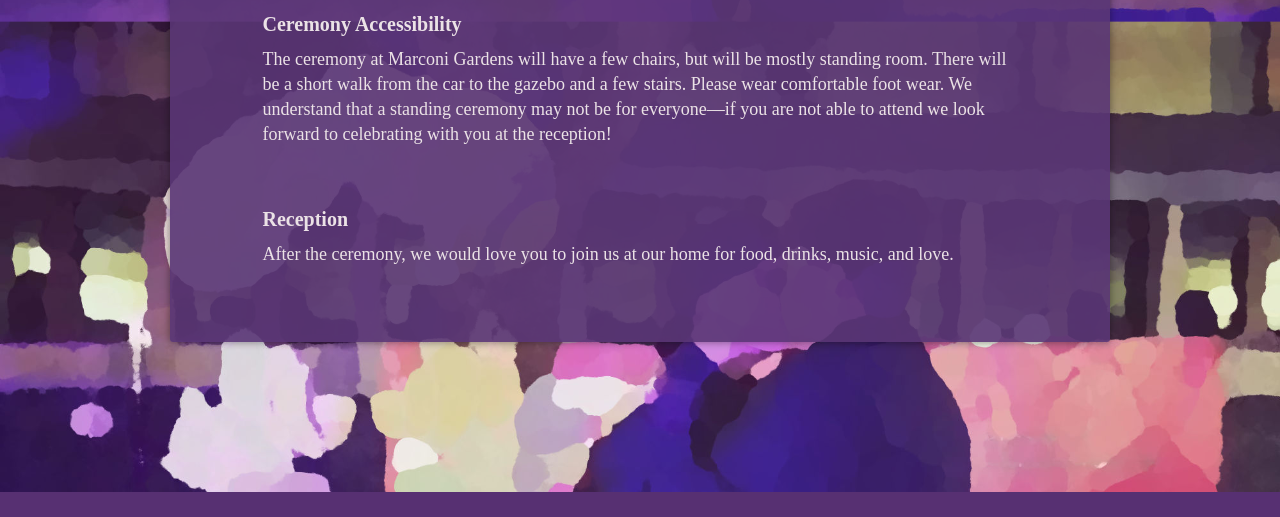
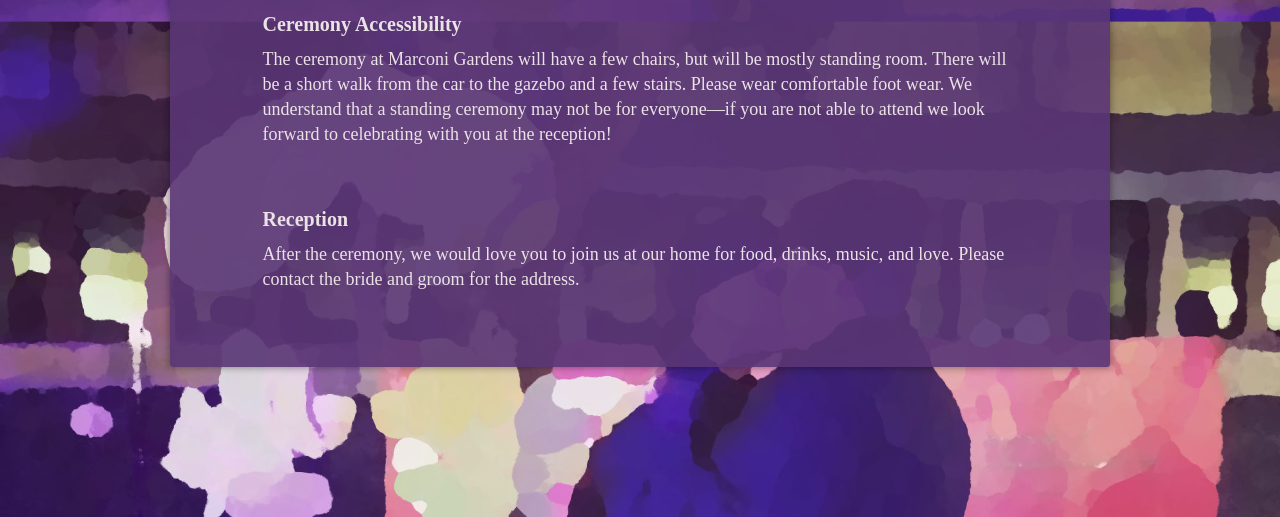
Before and after one commit to bryanchambers/gordonwedding, a Flask app: page /details in a window 1280 px wide. Shown: the part 852-1369 px from the top of the page. Before the commit the page ends 1344 px from the top, so only its background shows below. Run offline with Flask 2, Linux system fonts and the light colour scheme; some web fonts are replaced.

Commit message:
Updated details and added gitignore

```diff
--- a/templates/details.html
+++ b/templates/details.html
@@ -39,7 +39,7 @@
 
             <div class='item'>
                 <div class='question'>Reception</div>
-                <div class='answer'>After the ceremony, we would love you to join us at our home for food, drinks, music, and love.</div>
+                <div class='answer'>After the ceremony, we would love you to join us at our home for food, drinks, music, and love. Please contact the bride and groom for the address.</div>
             </div>
         </div>
     </div>
```
Also changed, not shown: 1 other file.
